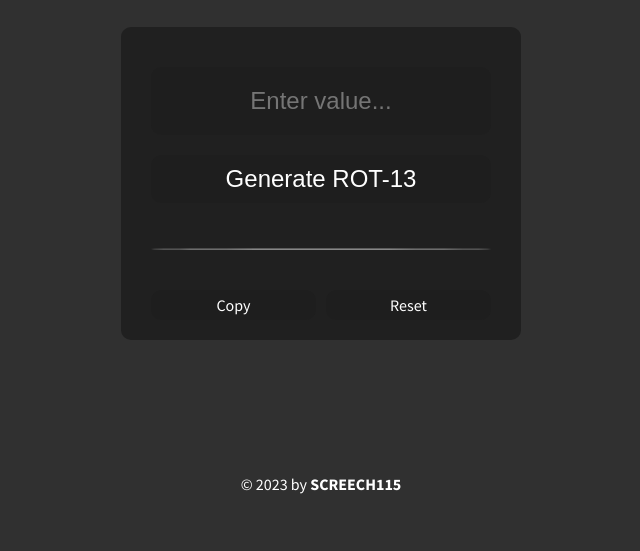
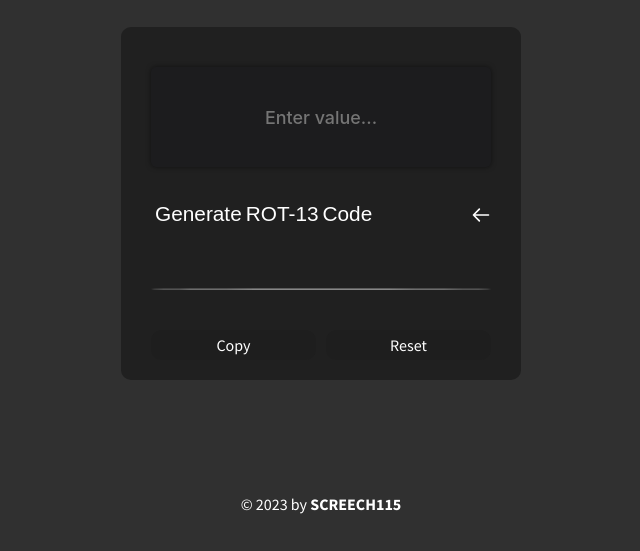
Before and after one commit to SCREECH115/rot13-cipher, a plain HTML site: page index.html in a window 1280 px wide. Shown: the part 223-774 px from the top of the page, without its empty margins (319-959 px from the left). Drawn offline with Linux system fonts and the light colour scheme.

Commit message:
Reworked buttons styling

```diff
--- a/app.js
+++ b/app.js
@@ -19,3 +19,86 @@ resetBtn.addEventListener("click", reset);
 
 // Copy encrypted value
 copyBtn.addEventListener("click", copy);
+
+//
+
+/*
+ * Opanuj JavaScript - Przeprogramowani.pl
+ * I. Fundamenty języka JavaScript
+ *
+ * Ćwiczenie 13 - "Izogram"
+ */
+
+/*
+ * Cel zadania
+ *------------
+ * Zaimplementuj funkcję sprawdzającą czy podane słowo jest izogramem, czyli słowem w którym każda litera występuje tylko jeden raz.
+ *
+ *
+ * Przykład:
+ * isogram('Izogram'); // => true
+ * isogram('Przeprogramowani'); // => false
+ *
+ */
+
+// function isogram(word) {
+//   return (
+//     word
+//       .toLowerCase()
+//       .split("")
+//       .filter((item, pos, arr) => arr.indexOf(item) == pos).length ==
+//     word.length
+//   );
+// }
+
+// const isogram = (word) => {
+//   return (
+//     word
+//       .toLowerCase()
+//       .split("")
+//       .filter((value, position, array) => array.indexOf(value) === position)
+//       .length === word.length
+//   );
+// };
+
+// /* Weryfikacja */
+
+// function verify(input, goal) {
+//   if (input === goal) {
+//     console.log("Gratulacje!");
+//   } else {
+//     console.log(`Niestety, oczekiwano - ${goal}, otrzymano - ${input}`);
+//   }
+// }
+
+// verify(isogram("izogram"), true);
+// verify(isogram("Przeprogramowani"), false);
+// verify(isogram("SprawdzAm"), false);
+
+function isPangram(sentence) {
+  const alphabet = "abcdefghijklmnopqrstuvwxyzżźćńółęąś";
+  const lowCase = sentence.toLowerCase();
+
+  for (let i = 0; i < sentence.length; i++) {
+    console.log(alphabet[i]);
+    if (lowCase.indexOf(alphabet[i] === alphabet.length)) {
+      return true;
+    }
+  }
+
+  return false;
+}
+
+/* Weryfikacja */
+
+function verify(input, goal) {
+  if (input === goal) {
+    console.log("Gratulacje!");
+  } else {
+    console.log(`Niestety, oczekiwano - ${goal}, otrzymano - ${input}`);
+  }
+}
+
+verify(isPangram("test"), false);
+verify(isPangram("Dość gróźb fuzją, klnę, pych i małżeństw!"), true);
+verify(isPangram("Dość gróźb fuzją, klnę, pych i małże!"), false);
--- a/index.html
+++ b/index.html
@@ -23,7 +23,35 @@
           required
           onkeydown="if(event.keyCode === 32) return false"
         />
-        <button class="btn" id="btnGenerate">Generate ROT-13</button>
+        <!-- <button class="btn" >Generate ROT-13</button> -->
+
+        <button id="btnGenerate">
+          <div class="text">
+            <span>Generate</span>
+            <span>ROT-13</span>
+            <span>Code</span>
+          </div>
+          <div class="clone">
+            <span>Letters</span>
+            <span>will</span>
+            <span>shift</span>
+          </div>
+          <svg
+            width="20px"
+            xmlns="http://www.w3.org/2000/svg"
+            class="h-6 w-6"
+            fill="none"
+            viewBox="0 0 24 24"
+            stroke="currentColor"
+            stroke-width="2"
+          >
+            <path
+              stroke-linecap="round"
+              stroke-linejoin="round"
+              d="M14 5l7 7m0 0l-7 7m7-7H3"
+            ></path>
+          </svg>
+        </button>
         <p id="warning" class="warning">Please enter a value!</p>
         <hr />
         <input id="output" class="output" type="text" disabled />
--- a/style.css
+++ b/style.css
@@ -163,3 +163,121 @@ footer a {
 footer a:hover {
   text-decoration: underline;
 }
+
+.input {
+  font-family: -apple-system, BlinkMacSystemFont, "Segoe UI", "Roboto", "Oxygen",
+    "Ubuntu", "Cantarell", "Fira Sans", "Droid Sans", "Helvetica Neue",
+    sans-serif;
+  font-weight: 500;
+  font-size: 1.4vw;
+  color: #fff;
+  background-color: rgb(28, 28, 30);
+  box-shadow: 0 0 0.4vw rgba(0, 0, 0, 0.5), 0 0 0 0.15vw transparent;
+  border-radius: 0.4vw;
+  border: none;
+  outline: none;
+  padding: 0.4vw;
+  height: 100px;
+  transition: 0.4s;
+}
+
+.input:hover {
+  box-shadow: 0 0 0 0.15vw rgba(135, 207, 235, 0.186);
+}
+
+.input:focus {
+  box-shadow: 0 0 0 0.15vw skyblue;
+}
+
+.output:hover {
+  box-shadow: 0 0 0 0.15vw rgba(135, 207, 235, 0.186);
+}
+
+#btnGenerate {
+  height: 56px;
+  overflow: hidden;
+  border: none;
+  color: #fff;
+  background: none;
+  position: relative;
+  padding-bottom: 2em;
+  cursor: pointer;
+}
+
+#btnGenerate > div,
+#btnGenerate > svg {
+  position: absolute;
+  width: 100%;
+  height: 100%;
+  display: flex;
+}
+
+#btnGenerate:before {
+  content: "";
+  position: absolute;
+  height: 2px;
+  bottom: 0;
+  left: 0;
+  width: 100%;
+  transform: scaleX(0);
+  transform-origin: bottom right;
+  background: currentColor;
+  transition: transform 0.25s ease-out;
+}
+
+#btnGenerate:hover:before {
+  transform: scaleX(1);
+  transform-origin: bottom left;
+}
+
+#btnGenerate .clone > *,
+#btnGenerate .text > * {
+  opacity: 1;
+  font-size: 1.3rem;
+  transition: 0.2s;
+  margin-left: 4px;
+}
+
+#btnGenerate .clone > * {
+  transform: translateY(60px);
+}
+
+#btnGenerate:hover .clone > * {
+  opacity: 1;
+  transform: translateY(0px);
+  transition: all 0.2s cubic-bezier(0.215, 0.61, 0.355, 1) 0s;
+}
+
+#btnGenerate:hover .text > * {
+  opacity: 1;
+  transform: translateY(-60px);
+  transition: all 0.2s cubic-bezier(0.215, 0.61, 0.355, 1) 0s;
+}
+
+#btnGenerate:hover .clone > :nth-child(1) {
+  transition-delay: 0.15s;
+}
+
+#btnGenerate:hover .clone > :nth-child(2) {
+  transition-delay: 0.2s;
+}
+
+#btnGenerate:hover .clone > :nth-child(3) {
+  transition-delay: 0.25s;
+}
+
+#btnGenerate:hover .clone > :nth-child(4) {
+  transition-delay: 0.3s;
+}
+/* icon style and hover */
+#btnGenerate svg {
+  width: 20px;
+  right: 0;
+  top: 50%;
+  transform: translateY(-50%) rotate(180deg);
+  transition: 0.2s ease-out;
+}
+
+#btnGenerate:hover svg {
+  transform: translateY(-50%) rotate(90deg);
+}
```
